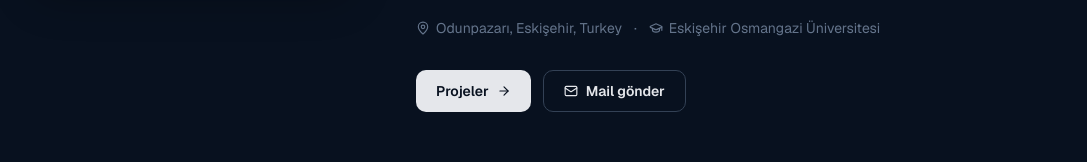
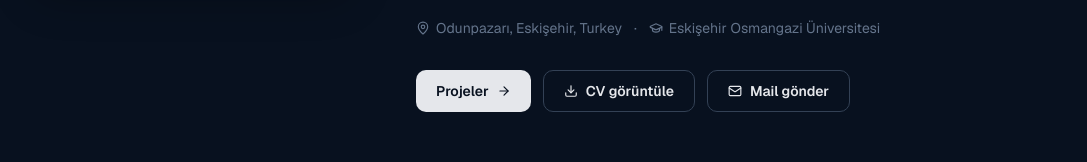
Before and after one commit to cemyildizcy/cemyildiz-portfolio, a Next.js app: page /about in a window 1280 px wide. Shown: the part 545-707 px from the top of the page, without its empty margins (96-1183 px from the left). Built offline with nearby package versions, Linux system fonts and the light colour scheme.

Commit message:
feat: add CV download links

```diff
--- a/src/app/about/page.tsx
+++ b/src/app/about/page.tsx
@@ -2,7 +2,7 @@ import Image from 'next/image';
 import Link from 'next/link';
 import { portfolioData } from '@/data/portfolio';
 import { FaGithub, FaLinkedinIn } from 'react-icons/fa6';
-import { Mail, MapPin, GraduationCap, ArrowRight } from 'lucide-react';
+import { Mail, MapPin, GraduationCap, ArrowRight, Download } from 'lucide-react';
 
 export const metadata = {
   title: 'Hakkımda | Cem Yıldız',
@@ -61,6 +61,15 @@ export default function AboutPage() {
               >
                 Projeler
                 <ArrowRight className="h-3.5 w-3.5" />
+              </Link>
+              <Link
+                href="/documents/Cem_Yildiz_CV.pdf"
+                target="_blank"
+                rel="noopener noreferrer"
+                className="inline-flex items-center gap-2 rounded-[var(--radius-sm)] border border-border-strong px-5 py-2.5 text-sm font-semibold transition-all hover:border-accent hover:-translate-y-0.5"
+              >
+                <Download className="h-3.5 w-3.5" />
+                CV görüntüle
               </Link>
               <Link
                 href={`mailto:${portfolioData.about.email}`}
--- a/src/components/sections/ContactSection.tsx
+++ b/src/components/sections/ContactSection.tsx
@@ -1,7 +1,7 @@
 'use client';
 
 import { ScrollReveal } from '@/components/ui/ScrollReveal';
-import { Mail } from 'lucide-react';
+import { Download, Mail } from 'lucide-react';
 import { FaGithub, FaLinkedinIn } from 'react-icons/fa6';
 
 export function ContactSection() {
@@ -42,6 +42,15 @@ export function ContactSection() {
                 LinkedIn&apos;de yaz
               </a>
               <a
+                href="/documents/Cem_Yildiz_CV.pdf"
+                target="_blank"
+                rel="noopener noreferrer"
+                className="inline-flex h-11 items-center gap-2 rounded-full border border-text-inverse/20 px-6 text-sm font-semibold text-text-inverse transition hover:bg-text-inverse/10 focus-visible:outline-2 focus-visible:outline-offset-2 focus-visible:outline-accent"
+              >
+                <Download className="h-4 w-4" aria-hidden="true" />
+                CV görüntüle
+              </a>
+              <a
                 href="https://github.com/cemyildizcy"
                 target="_blank"
                 rel="noopener noreferrer"
--- a/src/components/sections/HeroSection.tsx
+++ b/src/components/sections/HeroSection.tsx
@@ -4,6 +4,7 @@ import { useState, useEffect } from 'react';
 import Link from 'next/link';
 import { motion, useReducedMotion } from 'framer-motion';
 import { portfolioData } from '@/data/portfolio';
+import { Download } from 'lucide-react';
 import { FaGithub, FaLinkedinIn } from 'react-icons/fa6';
 
 const workflowSteps = portfolioData.workflow;
@@ -85,6 +86,15 @@ export function HeroSection() {
               {portfolioData.hero.cta}
             </Link>
             <a
+              href="/documents/Cem_Yildiz_CV.pdf"
+              target="_blank"
+              rel="noopener noreferrer"
+              className="inline-flex h-11 items-center gap-2 rounded-full border border-border px-5 text-sm font-semibold text-text transition hover:border-border-strong focus-visible:outline-2 focus-visible:outline-offset-2 focus-visible:outline-accent"
+            >
+              <Download className="h-4 w-4" aria-hidden="true" />
+              CV
+            </a>
+            <a
               href="https://github.com/cemyildizcy"
               target="_blank"
               rel="noopener noreferrer"
```
